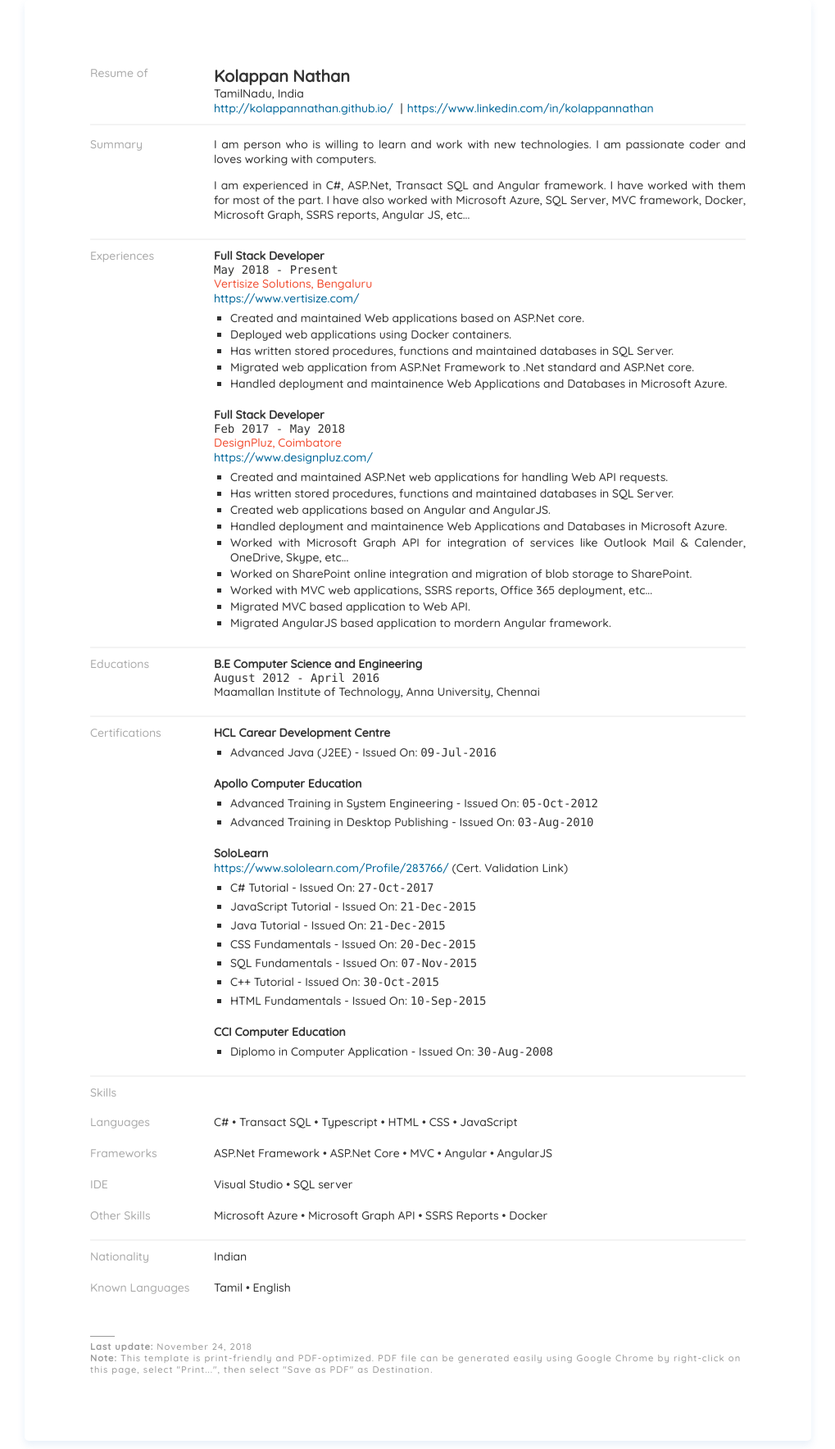
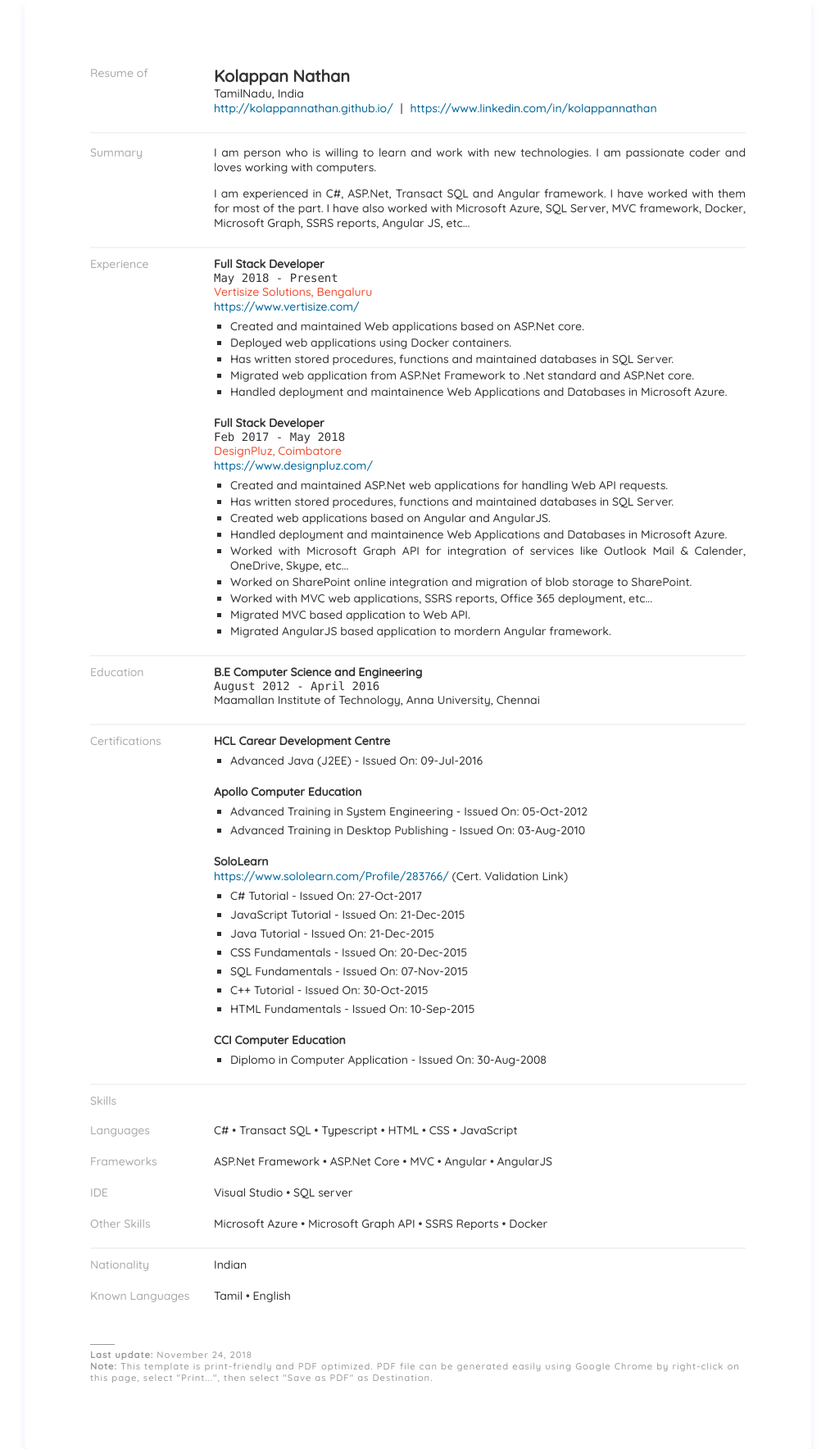
Before and after one commit to kolappannathan/kolappannathan.github.io, a Jekyll site: the page built from pages/resume.html, in a window 1280 px wide. Shown: the whole page at 82% size, without its empty margins (130-1149 px from the left). Built offline with Jekyll 4.4.1, drawn with Linux system fonts in a browser that asks for light colours.

Commit message:
Fixes #4

```diff
--- a/assets/css/resume-print.scss
+++ b/assets/css/resume-print.scss
@@ -21,15 +21,15 @@
       font-size: 12px;
     }
 
-    .colophon {
+    .footer {
       display: none;
     }
 
-    .sectionName {
+    .section-name {
       width: 99px;
     }
 
-    .sectionContent, #infoBlock {
+    .section-content {
       margin-left: 100px;
     }
   }
--- a/assets/css/resume.scss
+++ b/assets/css/resume.scss
@@ -19,37 +19,32 @@
   color: #333;
   margin: 0;
   padding: 0;
-  -webkit-text-size-adjust: 100%;
+  text-size-adjust: 100%;
   -webkit-font-smoothing: antialiased;
 }
 
-ul {
-  margin-bottom: 0;
+.candidate-name {
+  font-size: 20px;
+  font-weight: bold;
 }
 
-li {
+.highlight-list {
+  padding-left: 20px;
+  margin-top: 6px;
+}
+
+.highlight-list > li {
   margin-bottom: 2px;
   list-style-type: square;
-}
-li > ul li {
-  list-style-type: disc;
-}
-li > ul li:last-child {
-  margin-bottom: 10px;
 }
 
 a {
   text-decoration: none;
   color: #069;
   word-wrap: break-word;
-  border: 0;
 }
 a:hover {
   border-bottom: 1px solid #069;
-}
-
-code {
-  font-family: Consolas, monaco, monospace;
 }
 
 #resume {
@@ -61,21 +56,7 @@
   box-shadow: 0 5px 10px 0 rgba(69, 129, 208, 0.12);
 }
 
-#avatarBlock {
-  width: 150px;
-  float: left;
-}
-
-#infoBlock {
-  margin-left: 151px;
-}
-
-.largeFont {
-  font-size: 20px;
-  font-weight: bold;
-}
-
-.sectionName {
+.section-name {
   width: 150px;
   display: block;
   position: absolute;
@@ -83,32 +64,27 @@
   color: #aaa;
 }
 
-.sectionContent {
+.section-content {
   width: auto;
   margin-left: 151px;
   display: block;
   margin-bottom: 20px;
   text-align: justify;
 }
-.sectionContent ul {
-  padding-left: 20px;
-  margin-top: 6px;
-}
-.sectionContent .title {
+
+.section-title {
   font-weight: bold;
 }
-.sectionContent .date {
-  display: block;
+
+.time-period {
   font-family: Consolas, monaco, monospace;
 }
-.sectionContent .company {
+
+.company {
   color: #f14e32;
 }
-.sectionContent .separator {
-  height: 14px;
-}
 
-.sectionLine {
+.section-divider {
   border-style: solid;
   border-width: 1px;
   border-color: #f3f3f3;
@@ -123,17 +99,16 @@
 
 .cert li {
   margin-top: 5px;
-  margin-bottom: 5px;
 }
 
-.colophon {
+.footer {
   margin-top: 50px;
   color: #999;
   font-size: 0.8em;
   letter-spacing: 1px;
 }
 
-.colophon-mark {
+.footer-mark {
   width: 30px;
   border-top: 1px solid #999;
   margin-bottom: 5px;
@@ -162,31 +137,14 @@
     border: none;
   }
 
-  .sectionContent {
+  .section-content {
     width: auto;
     margin-left: 0;
   }
 
-  .sectionName {
+  .section-name {
     width: auto;
     position: relative;
     text-align: center;
   }
-
-  .smallFont {
-    font-size: 14px;
-  }
-
-  #avatarBlock {
-    float: none;
-    display: block;
-    text-align: center;
-    width: auto;
-    margin-bottom: 5px;
-  }
-
-  #infoBlock {
-    margin-left: 0;
-    text-align: center;
-  }
 }
--- a/pages/resume.html
+++ b/pages/resume.html
@@ -11,9 +11,7 @@
 
         <meta name="description" content="Resume of Kolappan Nathan">
         <meta name="author" content="Kolappan Nathan">
-
         <title>{{page.title}}</title>
-
         <link rel="stylesheet" media="all" href="/assets/css/resume.css">
         <link rel="stylesheet" media="print" href="/assets/css/resume-print.css">
 
@@ -25,62 +23,47 @@
         {% include g-tag-body.html %}
 
         <div id="resume" role="document">
-            <div id="avatarBlock">
-                <div class="sectionName">
-                    <span>Resume of</span>
-                </div>
-            </div>
-            <div id="infoBlock">
-                <div class="largeFont" id="nameBlock">
-                    <span class="name">Kolappan Nathan</span>
-                </div>
-                <div id="basicsBlock">
-                    <div class="contactBlock">
-                        <span class="address">TamilNadu, India</span>
-                    </div>
-                    <div id="profilesBlock">
-                        <span class="url"><a href="http://kolappannathan.github.io/">http://kolappannathan.github.io/</a></span>
-                        <span class="divider">|</span><span class="url"><a href="https://www.linkedin.com/in/kolappannathan"
-                                target="blank">https://www.linkedin.com/in/kolappannathan</a></span>
+
+            <div id="bio">
+                <div class="section-name">Resume of</div>
+                <div class="section-content">
+                    <div class="candidate-name">Kolappan Nathan</div>
+                    <div>TamilNadu, India</div>
+                    <div>
+                        <a href="http://kolappannathan.github.io/">http://kolappannathan.github.io/</a>
+                        <span class="divider">|</span>
+                        <a href="https://www.linkedin.com/in/kolappannathan" target="blank">
+                            https://www.linkedin.com/in/kolappannathan</a>
                     </div>
                 </div>
             </div>
-            <div class="sectionLine"></div>
-            <div id="summaryBlock">
-                <div class="sectionName">
-                    <span>Summary</span>
-                </div>
-                <div class="sectionContent">
+
+            <div class="section-divider"></div>
+
+            <div id="summary">
+                <div class="section-name">Summary</div>
+                <div class="section-content">
                     <p>I am person who is willing to learn and work with new technologies. I am passionate coder and
-                        loves
-                        working
-                        with computers.</p>
+                        loves working with computers.</p>
                     <p>I am experienced in C#, ASP.Net, Transact SQL and Angular framework. I have worked with them for
-                        most
-                        of the part. I have also worked with Microsoft Azure, SQL Server, MVC framework, Docker,
-                        Microsoft
-                        Graph,
-                        SSRS reports, Angular JS, etc... </p>
+                        most of the part. I have also worked with Microsoft Azure, SQL Server, MVC framework, Docker,
+                        Microsoft Graph, SSRS reports, Angular JS, etc... </p>
                 </div>
             </div>
-            <div class="sectionLine"></div>
-            <div id="workBlock">
-                <div class="sectionName">
-                    <span>Experiences</span>
-                </div>
-                <div class="sectionContent">
-                    <div class="blockHeader">
-                        <span class="title">Full Stack Developer</span> <span class="date">May 2018 - Present</span>
+
+            <div class="section-divider"></div>
+
+            <div id="experience">
+                <div class="section-name">Experience</div>
+                <div class="section-content">
+                    <div class="section-title">Full Stack Developer</div>
+                    <div class="time-period">May 2018 - Present</div>
                     <div class="company">
                         Vertisize Solutions, Bengaluru<br>
                         <a href="https://www.vertisize.com/">https://www.vertisize.com/</a>
                     </div>
-                    </div>
-                    <!--
-                    Only use this in case of multiple roles
-                    <p>As a Software developer;</p>
-                -->
-                    <ul class="highlights">
+                    <!-- Only use this in case of multiple roles <p>As a Software developer;</p> -->
+                    <ul class="highlight-list">
                         <li>Created and maintained Web applications based on ASP.Net core.</li>
                         <li>Deployed web applications using Docker containers.</li>
                         <li>Has written stored procedures, functions and maintained databases in SQL Server.</li>
@@ -88,15 +71,14 @@
                         <li>Handled deployment and maintainence Web Applications and Databases in Microsoft Azure.</li>
                     </ul>
                 </div>
-                <div class="sectionContent">
-                    <div class="blockHeader">
-                        <span class="title">Full Stack Developer</span> <span class="date">Feb 2017 - May 2018</span>
+                <div class="section-content">
+                    <div class="section-title">Full Stack Developer</div>
+                    <div class="time-period">Feb 2017 - May 2018</div>
                     <div class="company">
                         DesignPluz, Coimbatore<br>
                         <a href="https://www.designpluz.com/">https://www.designpluz.com/</a>
                     </div>
-                    </div>
-                    <ul class="highlights">
+                    <ul class="highlight-list">
                         <li>Created and maintained ASP.Net web applications for handling Web API requests.</li>
                         <li>Has written stored procedures, functions and maintained databases in SQL Server.</li>
                         <li>Created web applications based on Angular and AngularJS.</li>
@@ -111,135 +93,94 @@
                     </ul>
                 </div>
             </div>
-            <div class="sectionLine"></div>
+
+            <div class="section-divider"></div>
+
             <div id="education">
-                <div class="sectionName">
-                    <span>Educations</span>
-                </div>
-                <div class="sectionContent">
-                    <div class="educationBlock">
-                        <span class="title">B.E Computer Science and Engineering</span>
-                        <span class="date">August 2012 - April 2016</span>
-                        <div>
-                            Maamallan Institute of Technology, Anna University, Chennai
+                <div class="section-name">Education</div>
+                <div class="section-content">
+                    <div class="section-title">B.E Computer Science and Engineering</div>
+                    <div class="time-period">August 2012 - April 2016</div>
+                    <div>Maamallan Institute of Technology, Anna University, Chennai</div>
                 </div>
             </div>
-                </div>
-            </div>
-            <div class="sectionLine"></div>
+
+            <div class="section-divider"></div>
+
             <div id="certifications">
-                <div class="sectionName">
-                    <span>Certifications</span>
-                </div>
-                <div class="sectionContent">
-                    <div class="blockHeader">
-                        <span class="title">HCL Carear Development Centre</span>
-                    </div>
-                    <ul class="highlights cert">
-                        <li>Advanced Java (J2EE) - Issued On: <code>09-Jul-2016</code></li>
+                <div class="section-name">Certifications</div>
+                <div class="section-content">
+                    <div class="section-title">HCL Carear Development Centre</div>
+                    <ul class="highlight-list cert">
+                        <li>Advanced Java (J2EE) - Issued On: 09-Jul-2016</li>
                     </ul>
                 </div>
-                <div class="sectionContent">
-                    <div class="blockHeader">
-                        <span class="title">Apollo Computer Education</span>
-                    </div>
-                    <ul class="highlights cert">
-                        <li>Advanced Training in System Engineering - Issued On: <code>05-Oct-2012</code></li>
-                        <li>Advanced Training in Desktop Publishing - Issued On: <code>03-Aug-2010</code></li>
+                <div class="section-content">
+                    <div class="section-title">Apollo Computer Education</div>
+                    <ul class="highlight-list cert">
+                        <li>Advanced Training in System Engineering - Issued On: 05-Oct-2012</li>
+                        <li>Advanced Training in Desktop Publishing - Issued On: 03-Aug-2010</li>
                     </ul>
                 </div>
-                <div class="sectionContent">
-                    <div class="blockHeader">
-                        <span class="title">SoloLearn</span>
+                <div class="section-content">
+                    <div class="section-title">SoloLearn </div>
                     <div class="author">
                         <a href="https://www.sololearn.com/Profile/283766/">https://www.sololearn.com/Profile/283766/</a>
                         (Cert. Validation Link)
                     </div>
-                    </div>
-                    <ul class="highlights cert">
-                        <li>C# Tutorial - Issued On: <code>27-Oct-2017</code></li>
-                        <li>JavaScript Tutorial - Issued On: <code>21-Dec-2015</code></li>
-                        <li>Java Tutorial - Issued On: <code>21-Dec-2015</code></li>
-                        <li>CSS Fundamentals - Issued On: <code>20-Dec-2015</code></li>
-                        <li>SQL Fundamentals - Issued On: <code>07-Nov-2015</code></li>
-                        <li>C++ Tutorial - Issued On: <code>30-Oct-2015</code></li>
-                        <li>HTML Fundamentals - Issued On: <code>10-Sep-2015</code></li>
+                    <ul class="highlight-list cert">
+                        <li>C# Tutorial - Issued On: 27-Oct-2017</li>
+                        <li>JavaScript Tutorial - Issued On: 21-Dec-2015</li>
+                        <li>Java Tutorial - Issued On: 21-Dec-2015</li>
+                        <li>CSS Fundamentals - Issued On: 20-Dec-2015</li>
+                        <li>SQL Fundamentals - Issued On: 07-Nov-2015</li>
+                        <li>C++ Tutorial - Issued On: 30-Oct-2015</li>
+                        <li>HTML Fundamentals - Issued On: 10-Sep-2015</li>
                     </ul>
                 </div>
-                <div class="sectionContent">
-                    <div class="blockHeader">
-                        <span class="title">CCI Computer Education</span>
-                    </div>
-                    <ul class="highlights cert">
-                        <li>Diplomo in Computer Application - Issued On: <code>30-Aug-2008</code></li>
+                <div class="section-content">
+                    <div class="section-title">CCI Computer Education</div>
+                    <ul class="highlight-list cert">
+                        <li>Diplomo in Computer Application - Issued On: 30-Aug-2008</li>
                     </ul>
                 </div>
             </div>
-            <div class="sectionLine"></div>
+
+            <div class="section-divider"></div>
+
             <div id="skills">
-                <div class="sectionName">
-                    <span>Skills</span>
-                </div>
+                <div class="section-name">Skills</div>
                 <br><br>
-            </div>
-            <div>
-                <div class="sectionName">
-                    <span>Languages</span>
-                </div>
-                <div class="sectionContent">
+                <div class="section-name">Languages</div>
+                <div class="section-content">
                     C# &bull; Transact SQL &bull; Typescript &bull; HTML &bull; CSS &bull; JavaScript
                 </div>
-            </div>
-            <div>
-                <div class="sectionName">
-                    <span>Frameworks</span>
-                </div>
-                <div class="sectionContent">
+                <div class="section-name">Frameworks</div>
+                <div class="section-content">
                     ASP.Net Framework &bull; ASP.Net Core &bull; MVC &bull; Angular &bull; AngularJS
                 </div>
-            </div>
-            <div>
-                <div class="sectionName">
-                    <span>IDE</span>
-                </div>
-                <div class="sectionContent">
-                    Visual Studio &bull; SQL server
-                </div>
-            </div>
-            <div>
-                <div class="sectionName">
-                    <span>Other Skills</span>
-                </div>
-                <div class="sectionContent">
+                <div class="section-name">IDE</div>
+                <div class="section-content">Visual Studio &bull; SQL server</div>
+                <div class="section-name">Other Skills</div>
+                <div class="section-content">
                     Microsoft Azure &bull; Microsoft Graph API &bull; SSRS Reports &bull; Docker
                 </div>
             </div>
-            <div class="sectionLine"></div>
-            <div>
-                <div class="sectionName">
-                    <span>Nationality</span>
+
+            <div class="section-divider"></div>
+
+            <div id="others">
+                <div class="section-name">Nationality</div>
+                <div class="section-content">Indian</div>
+                <div class="section-name">Known Languages</div>
+                <div class="section-content">Tamil &bull; English</div>
             </div>
-                <div class="sectionContent">
-                    Indian
-                </div>
-            </div>
-            <div>
-                <div class="sectionName">
-                    <span>Known Languages</span>
-                </div>
-                <div class="sectionContent">
-                    Tamil &bull; English
-                </div>
-            </div>
-            <div class="colophon">
-                <div class="colophon-mark"></div><strong>Last update:</strong> November 24, 2018<br>
-                <span class="print-instruction"><strong>Note:</strong> This template is print-friendly and
-                    PDF-optimized.
-                    PDF
-                    file can be generated easily using Google Chrome by right-click on this page, select "Print...",
-                    then
-                    select
-                    "Save as PDF" as Destination.</span>
+
+            <div class="footer">
+                <div class="footer-mark"></div><b>Last update:</b> November 24, 2018<br><b>Note:</b>
+                This template is print-friendly and PDF
+                optimized. PDF file can be generated easily using Google Chrome by right-click on this page,
+                select "Print...", then select "Save as PDF" as Destination.
             </div>
         </div>
     </body>
```
Lines whose indentation alone changed are shown as unchanged.
